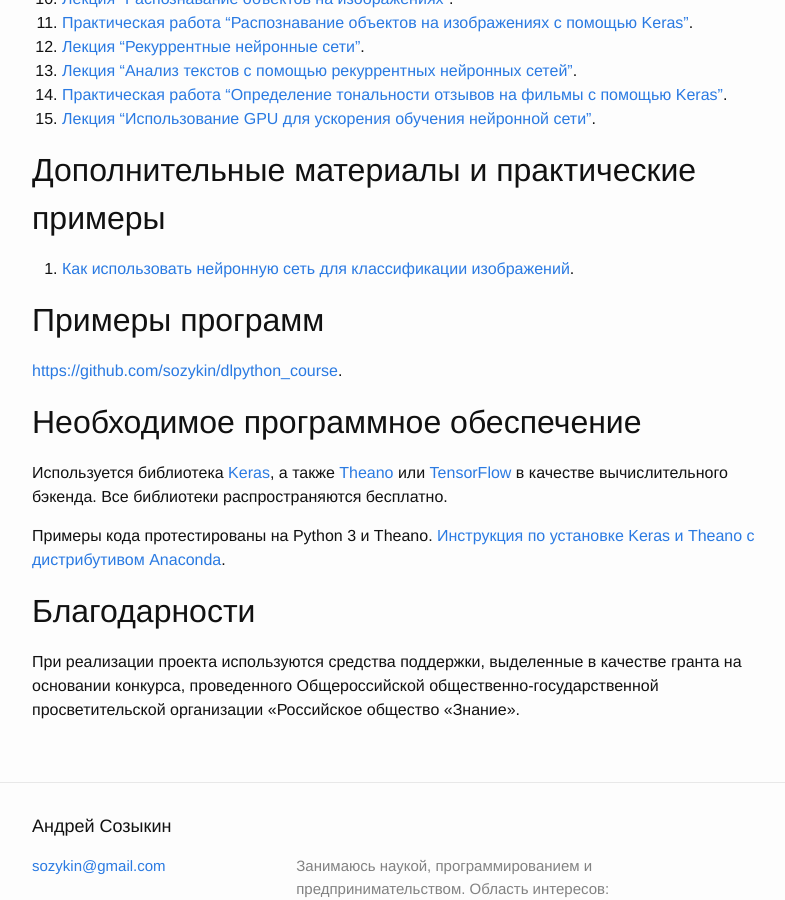
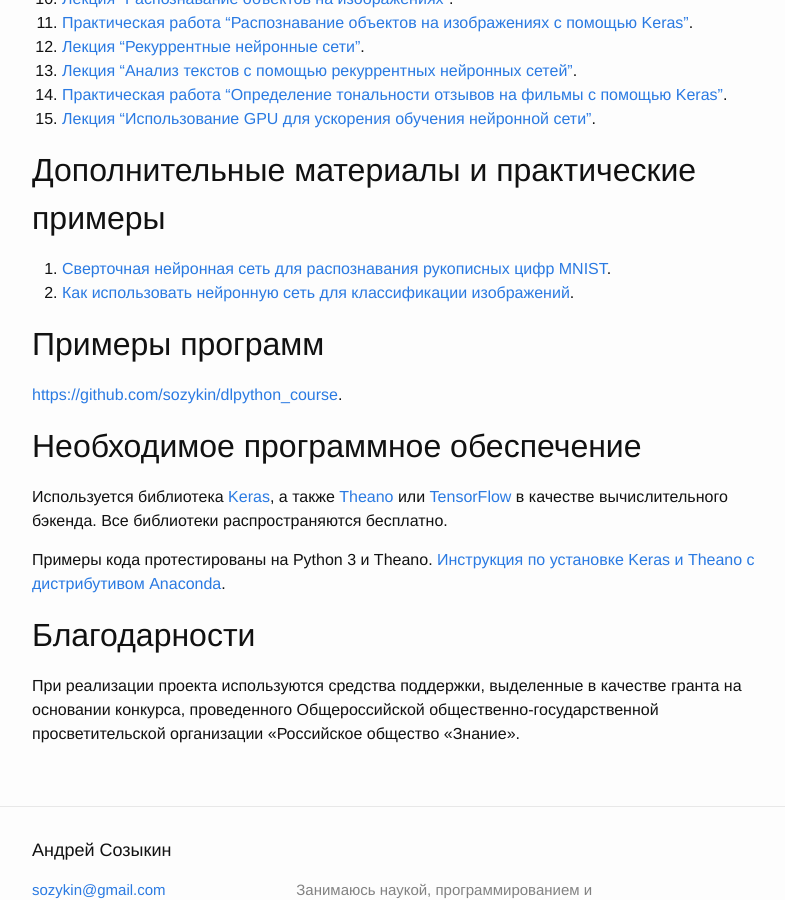
Before and after one commit to sozykin/asozykin.ru, a Jekyll site: the page built from _pages/courses/nnpython.md, in a window 1280 px wide and 900 px high, scrolled down 1068 px. Shown: the whole window, without its empty margins (238-1023 px from the left). Built offline with Jekyll 4.4.1, drawn with Linux system fonts in a browser that asks for light colours; comment, search, counter and statistics services are not loaded.

Commit message:
Updated nnpython.md

```diff
--- a/_pages/courses/nnpython.md
+++ b/_pages/courses/nnpython.md
@@ -36,7 +36,9 @@ permalink: /courses/nnpython
 
 ## Дополнительные материалы и практические примеры
 
+1. [Сверточная нейронная сеть для распознавания рукописных цифр MNIST](/deep_learning/2017/05/08/CNN-for-MNIST.html).
 1. [Как использовать нейронную сеть для классификации изображений](/deep_learning/2017/02/23/How-to-use-nn-to-classify-images.html).
+
 
 ## Примеры программ
 
```
